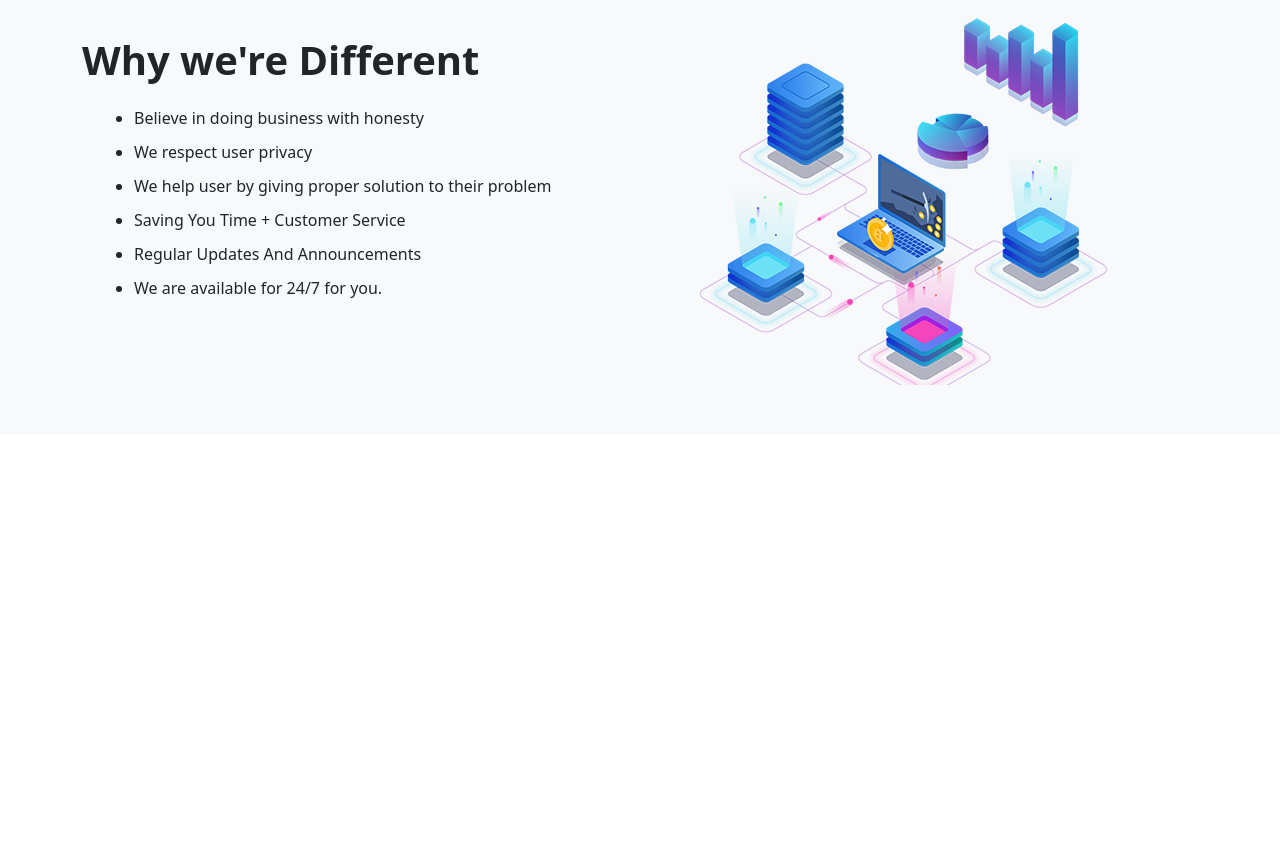
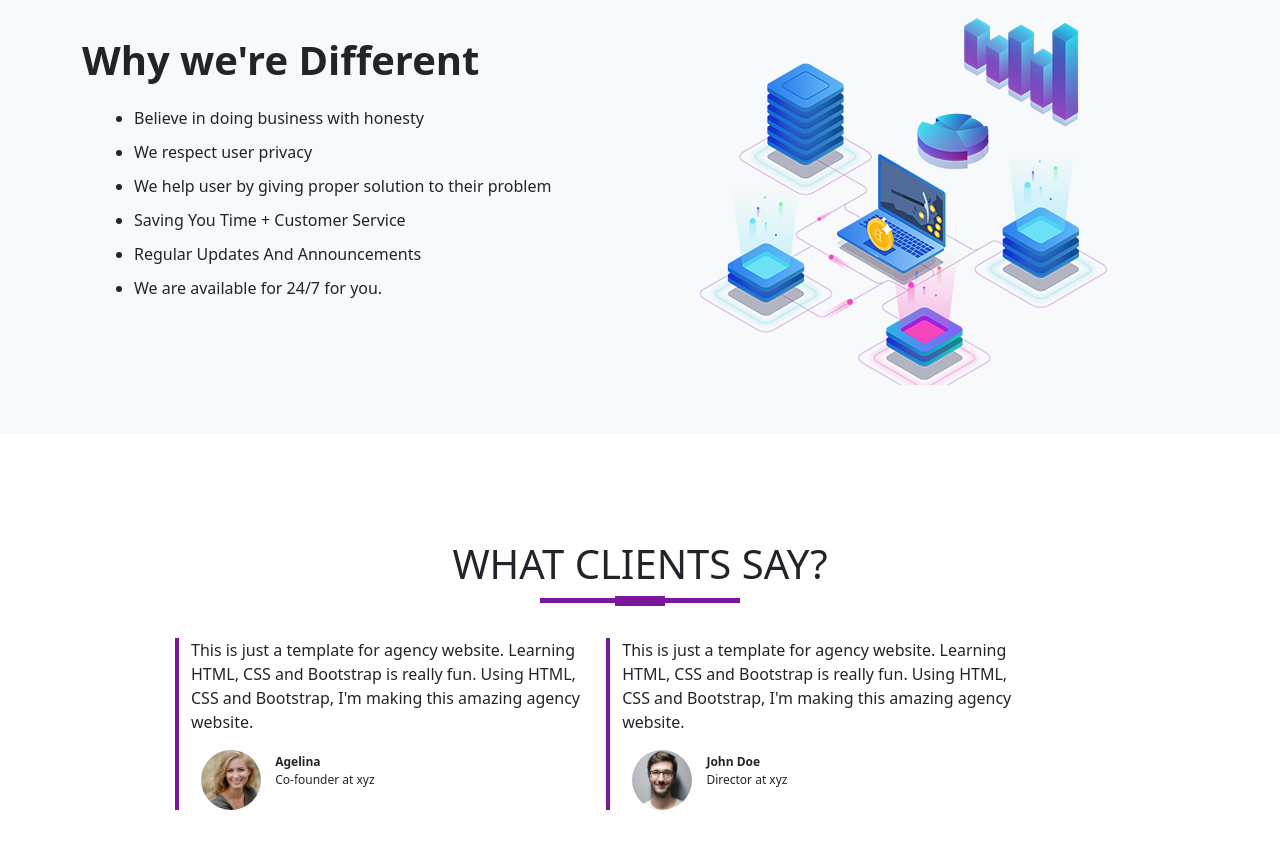
Before and after one commit to MariyaChunawala/AgencyWebsiteTemplate, a plain HTML site: page index.html in a window 1280 px wide. Shown: the part 1529-2392 px from the top of the page. Before the commit the page ends 1964 px from the top, so only its background shows below. Drawn offline with nearby package versions, Linux system fonts and the light colour scheme.

Commit message:
Testimonials section is added

```diff
--- a/index.html
+++ b/index.html
@@ -127,6 +127,26 @@
       </div>
     </div>
     </section>
+    <!--Testimonials Section-->
+    <section id="testimonial">
+      <div class="container">
+        <h1 class="title text-center">WHAT CLIENTS SAY?</h1>
+        <div class="row offset-1">
+          <div class="col-md-5 testimonials">
+            <p>This is just a template for agency website. Learning HTML, CSS and Bootstrap is really fun.
+              Using HTML, CSS and Bootstrap, I'm making this amazing agency website.</p>
+            <img src="images/user1.jpg" />
+            <p class="user-details"><b>Agelina</b><br> Co-founder at xyz</p>
+          </div>
+          <div class="col-md-5 testimonials">
+            <p>This is just a template for agency website. Learning HTML, CSS and Bootstrap is really fun.
+              Using HTML, CSS and Bootstrap, I'm making this amazing agency website.</p>
+            <img src="images/user2.jpg" />
+            <p class="user-details"><b>John Doe</b><br> Director at xyz</p>
+          </div>
+        </div>
+      </div>
+    </section>
     <!-- JavaScript Bundle with Popper -->
     <script src="https://cdn.jsdelivr.net/npm/bootstrap@5.1.3/dist/js/bootstrap.bundle.min.js"
     integrity="sha384-ka7Sk0Gln4gmtz2MlQnikT1wXgYsOg+OMhuP+IlRH9sENBO0LRn5q+8nbTov4+1p"
--- a/style.css
+++ b/style.css
@@ -112,3 +112,21 @@ body{
 #About-us ul{
     margin-left: 20px;
 }
+#testimonial{
+    margin: 100px 0;
+}
+.testimonials{
+    border-left: 4px solid #7b1798;
+    margin-top: 50px;
+    margin-bottom: 50px;
+}
+.testimonials img{
+    height: 60px;
+    width: 60px;
+    border-radius: 50%;
+    margin: 0 10px;
+}
+.user-details{
+    display: inline-block;
+    font-size: 12px;
+}
```
